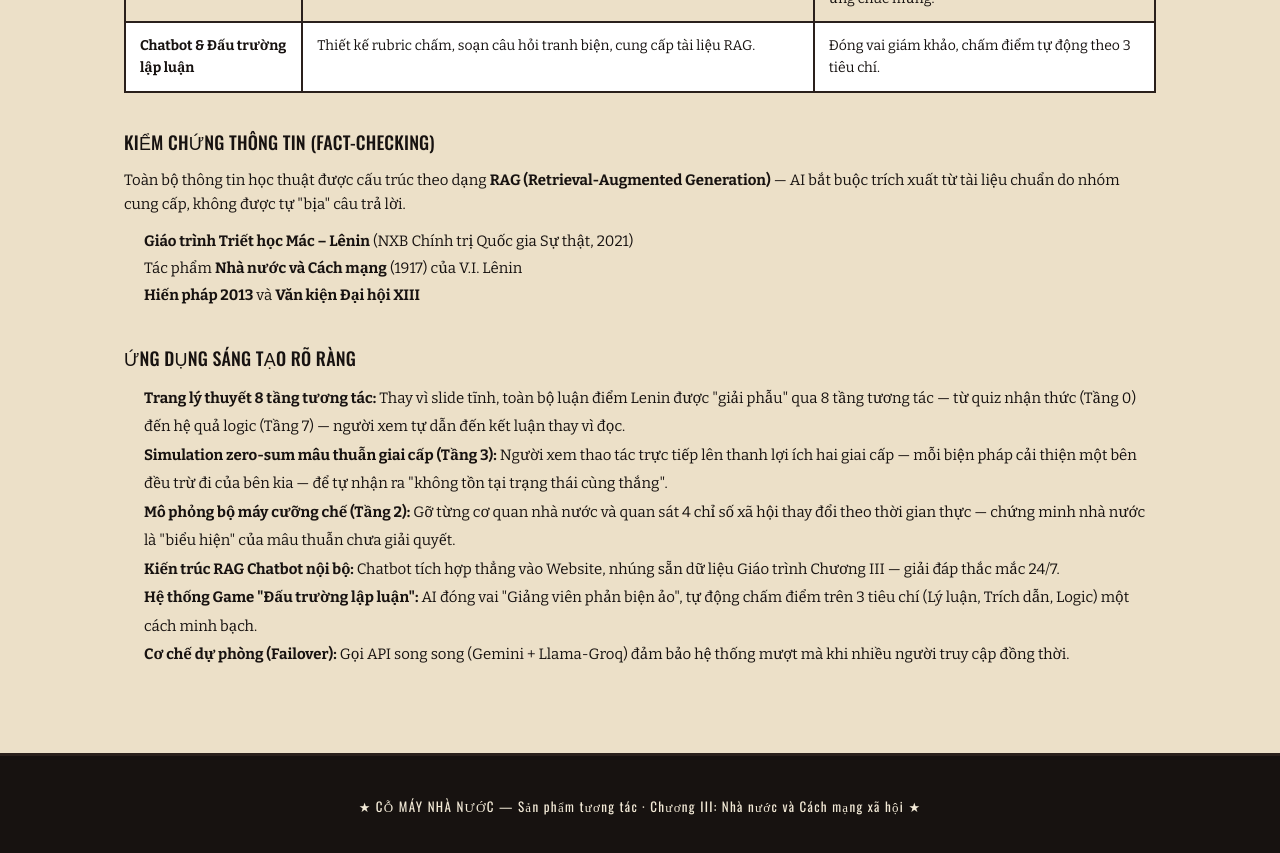
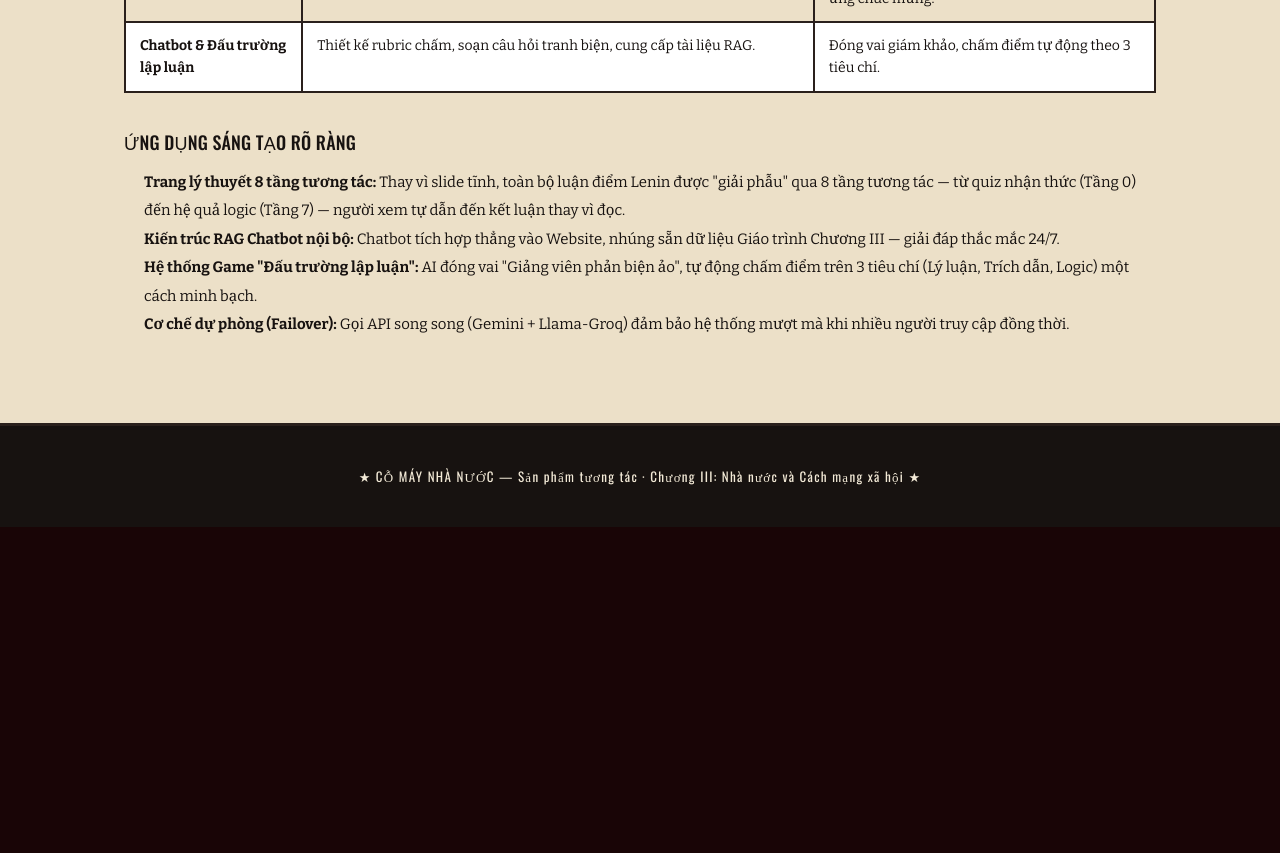
Before and after one commit to phanhoangs26/MLN122, a React (Vite) app: page /theory in a window 1280 px wide. Shown: the part 10080-10933 px from the top of the page. After the commit the page ends 10607 px from the top, so only its background shows below. Built offline with nearby package versions, Linux system fonts and the light colour scheme.

Commit message:
AI usage

```diff
--- a/src/app/pages/Theory.tsx
+++ b/src/app/pages/Theory.tsx
@@ -447,21 +447,10 @@ export default function Theory() {
             </tbody>
           </table>
 
-          {/* Kiểm chứng */}
-          <h3 style={{ marginTop: '36px', marginBottom: '12px', fontSize: '18px' }}>Kiểm chứng thông tin (Fact-checking)</h3>
-          <p style={{ fontSize: '15px', marginBottom: '12px' }}>Toàn bộ thông tin học thuật được cấu trúc theo dạng <b>RAG (Retrieval-Augmented Generation)</b> — AI bắt buộc trích xuất từ tài liệu chuẩn do nhóm cung cấp, không được tự "bịa" câu trả lời.</p>
-          <ul style={{ fontSize: '15px', paddingLeft: '20px', lineHeight: 1.8 }}>
-            <li><b>Giáo trình Triết học Mác – Lênin</b> (NXB Chính trị Quốc gia Sự thật, 2021)</li>
-            <li>Tác phẩm <b>Nhà nước và Cách mạng</b> (1917) của V.I. Lênin</li>
-            <li><b>Hiến pháp 2013</b> và <b>Văn kiện Đại hội XIII</b></li>
-          </ul>
-
           {/* Sáng tạo */}
           <h3 style={{ marginTop: '36px', marginBottom: '12px', fontSize: '18px' }}>Ứng dụng sáng tạo rõ ràng</h3>
           <ol style={{ fontSize: '15px', paddingLeft: '20px', lineHeight: 1.9 }}>
             <li><b>Trang lý thuyết 8 tầng tương tác:</b> Thay vì slide tĩnh, toàn bộ luận điểm Lenin được "giải phẫu" qua 8 tầng tương tác — từ quiz nhận thức (Tầng 0) đến hệ quả logic (Tầng 7) — người xem tự dẫn đến kết luận thay vì đọc.</li>
-            <li><b>Simulation zero-sum mâu thuẫn giai cấp (Tầng 3):</b> Người xem thao tác trực tiếp lên thanh lợi ích hai giai cấp — mỗi biện pháp cải thiện một bên đều trừ đi của bên kia — để tự nhận ra "không tồn tại trạng thái cùng thắng".</li>
-            <li><b>Mô phỏng bộ máy cưỡng chế (Tầng 2):</b> Gỡ từng cơ quan nhà nước và quan sát 4 chỉ số xã hội thay đổi theo thời gian thực — chứng minh nhà nước là "biểu hiện" của mâu thuẫn chưa giải quyết.</li>
             <li><b>Kiến trúc RAG Chatbot nội bộ:</b> Chatbot tích hợp thẳng vào Website, nhúng sẵn dữ liệu Giáo trình Chương III — giải đáp thắc mắc 24/7.</li>
             <li><b>Hệ thống Game "Đấu trường lập luận":</b> AI đóng vai "Giảng viên phản biện ảo", tự động chấm điểm trên 3 tiêu chí (Lý luận, Trích dẫn, Logic) một cách minh bạch.</li>
             <li><b>Cơ chế dự phòng (Failover):</b> Gọi API song song (Gemini + Llama-Groq) đảm bảo hệ thống mượt mà khi nhiều người truy cập đồng thời.</li>
```
